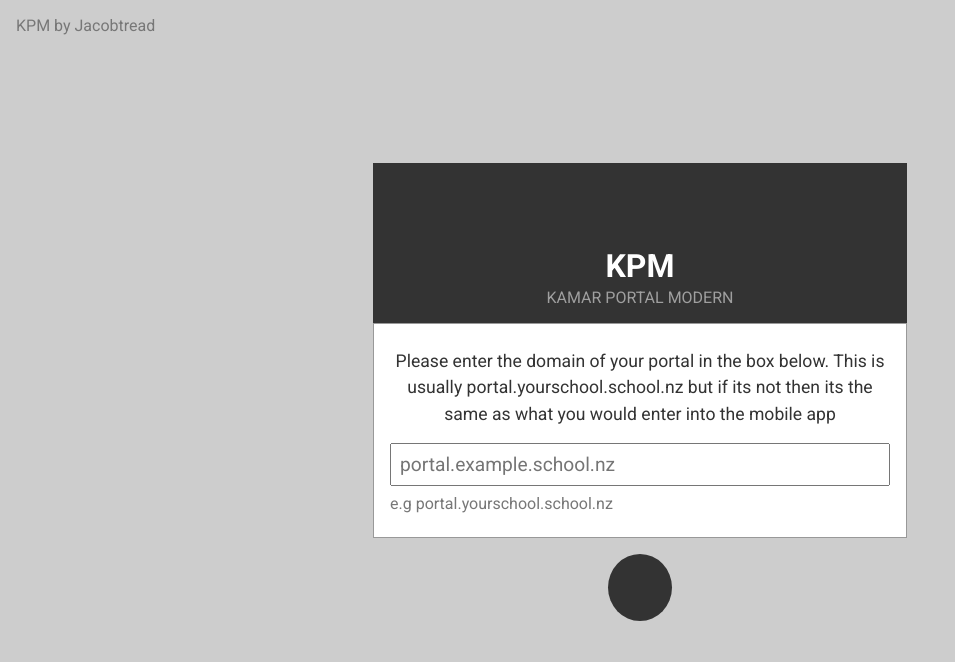
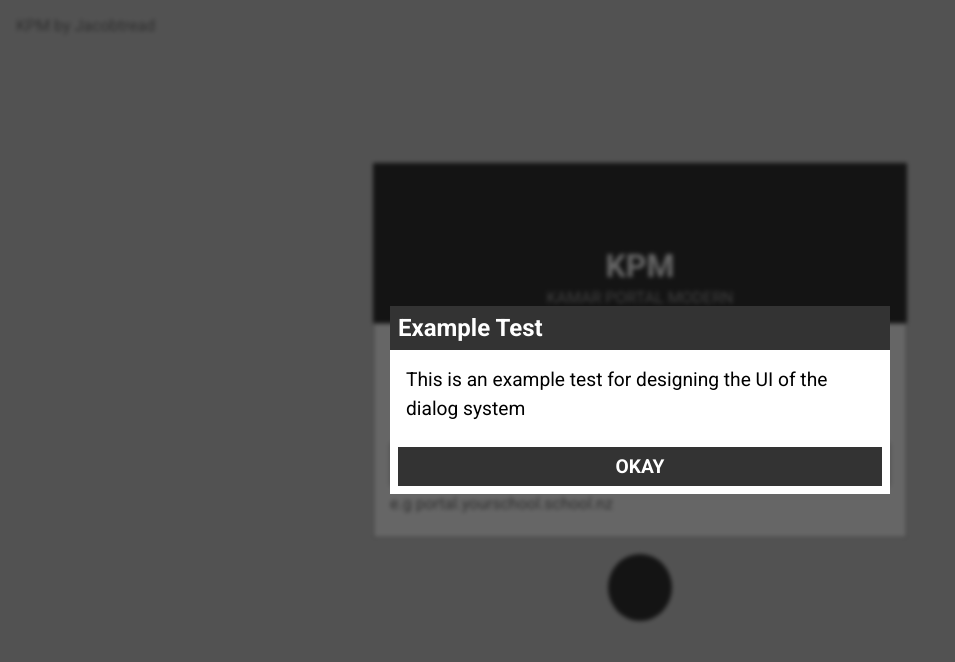
Before and after one commit to jacobtread/KPM, a Vue app: page /setup in a window 1280 px wide. Shown: the top 662 px of the page, without its empty margins (0-955 px from the left). Built offline with nearby package versions, Linux system fonts and the light colour scheme; some icons are missing.

Commit message:
Dialog system

```diff
--- a/src/App.vue
+++ b/src/App.vue
@@ -1,3 +1,16 @@
 <template>
-  <router-view/>
+    <router-view/>
+    <Dialog/>
 </template>
+<script>
+import Dialog from "@/components/Dialog";
+import { alert } from "@/event";
+import { onMounted } from "vue";
+
+export default {
+    components: { Dialog },
+    setup() {
+
+    }
+}
+</script>
--- /dev/null
+++ b/src/components/Dialog.vue
@@ -0,0 +1,109 @@
+<template>
+    <div v-if="open" class="wrapper">
+        <div class="dialog">
+            <h1 class="dialog__title">{{ title }}</h1>
+            <p class="dialog__message">{{ message }}</p>
+            <div class="dialog__buttons">
+                <template v-if="type === 'confirm'">
+                    <button class="dialog__buttons__item" @click="submit(true)">{{ confirm }}</button>
+                    <button class="dialog__buttons__item" @click="submit(false)">{{ cancel }}</button>
+                </template>
+                <template v-else>
+                    <button class="dialog__buttons__item" @click="submit(true)">{{ confirm }}</button>
+                </template>
+            </div>
+        </div>
+    </div>
+</template>
+
+<script lang="ts">
+import { defineComponent, onMounted, ref } from "vue";
+import { alert, DialogEventData, events } from "@/event";
+
+export type DialogType = 'alert' | 'confirm'
+
+export default defineComponent({
+    setup() {
+
+        const open = ref(false)
+        const type = ref<DialogType>('alert')
+        const title = ref('')
+        const message = ref('')
+        const confirm = ref('')
+        const cancel = ref('')
+
+        events.on('dialog', (alert: DialogEventData) => {
+            open.value = true
+            title.value = alert.title
+            message.value = alert.message
+            type.value = alert.type
+            confirm.value = alert.confirm
+            cancel.value = alert.cancel
+        });
+
+        function submit(result: boolean) {
+            open.value = false
+            events.emit('dialog_result', result)
+        }
+
+        onMounted(() => {
+            alert('Example Test', 'This is an example test for designing the UI of the dialog system')
+        })
+
+        return { open, type, title, message, confirm, cancel, submit }
+    }
+})
+</script>
+
+<style scoped lang="scss">
+.wrapper {
+    position: fixed;
+    left: 0;
+    top: 0;
+    width: 100%;
+    height: 100%;
+    background: rgba(0, 0, 0, 0.6);
+    display: flex;
+    justify-content: center;
+    align-items: center;
+    backdrop-filter: blur(2px);
+}
+
+.dialog {
+    background: white;
+    max-width: 500px;
+
+    &__title {
+        background: #333333;
+        color: #FFFFFF;
+        padding: 0.5rem 0.5rem;
+        font-size: 1.5rem;
+    }
+
+    &__message {
+        padding: 1rem;
+        font-size: 1.2rem;
+        line-height: 1.5;
+    }
+
+    &__buttons {
+        display: flex;
+        flex-flow: row;
+        flex-wrap: wrap;
+        padding: 0.5rem;
+
+        &__item {
+            display: block;
+            flex: auto;
+            padding: 0.5rem;
+            font-size: 1.2rem;
+            font-weight: bold;
+            text-transform: uppercase;
+            border: none;
+            background: #333333;
+            color: #FFFFFF;
+            cursor: pointer;
+        }
+    }
+}
+</style>
--- /dev/null
+++ b/src/event/index.ts
@@ -0,0 +1,37 @@
+import mitt from 'mitt'
+import { DialogType } from "@/components/Dialog.vue";
+
+type Events = {
+    dialog: DialogEventData,
+    dialog_result: boolean
+}
+
+export interface DialogEventData {
+    type: DialogType,
+    title: string;
+    message: string;
+    confirm: string;
+    cancel: string;
+}
+
+export const events = mitt<Events>()
+
+export function alert(title: string, message: string) {
+    events.emit('dialog', {
+        type: 'alert',
+        title, message,
+        confirm: 'Okay',
+        cancel: '',
+    })
+}
+
+export async function confirm(title: string, message: string, confirm: string = 'Confirm', cancel: string = 'Cancel'): Promise<boolean> {
+    return new Promise(resolve => {
+        events.emit('dialog', {
+            type: 'confirm',
+            title, message,
+            confirm, cancel
+        });
+        events.on('dialog_result', resolve)
+    })
+}
--- a/src/views/Setup.vue
+++ b/src/views/Setup.vue
@@ -30,6 +30,7 @@ import { useStore } from "vuex";
 import { useRouter } from "vue-router";
 import SchoolIcon from 'vue-material-design-icons/School.vue';
 import ArrowRight from 'vue-material-design-icons/ArrowRight.vue';
+import { alert } from "@/event";
 
 export default defineComponent({
     components: { SchoolIcon, ArrowRight },
@@ -39,7 +40,12 @@ export default defineComponent({
         const portalDomain = ref('')
 
         async function setPortal() {
-            await store.dispatch('setPortal', portalDomain.value)
+            const domain = portalDomain.value
+            if (domain.length < 1) {
+                alert('Domain Empty', 'You must provided a domain otherwise you wont be able to access KAMAR')
+                return
+            }
+            await store.dispatch('setPortal', domain)
             await push({ name: 'Home' })
         }
 
```
